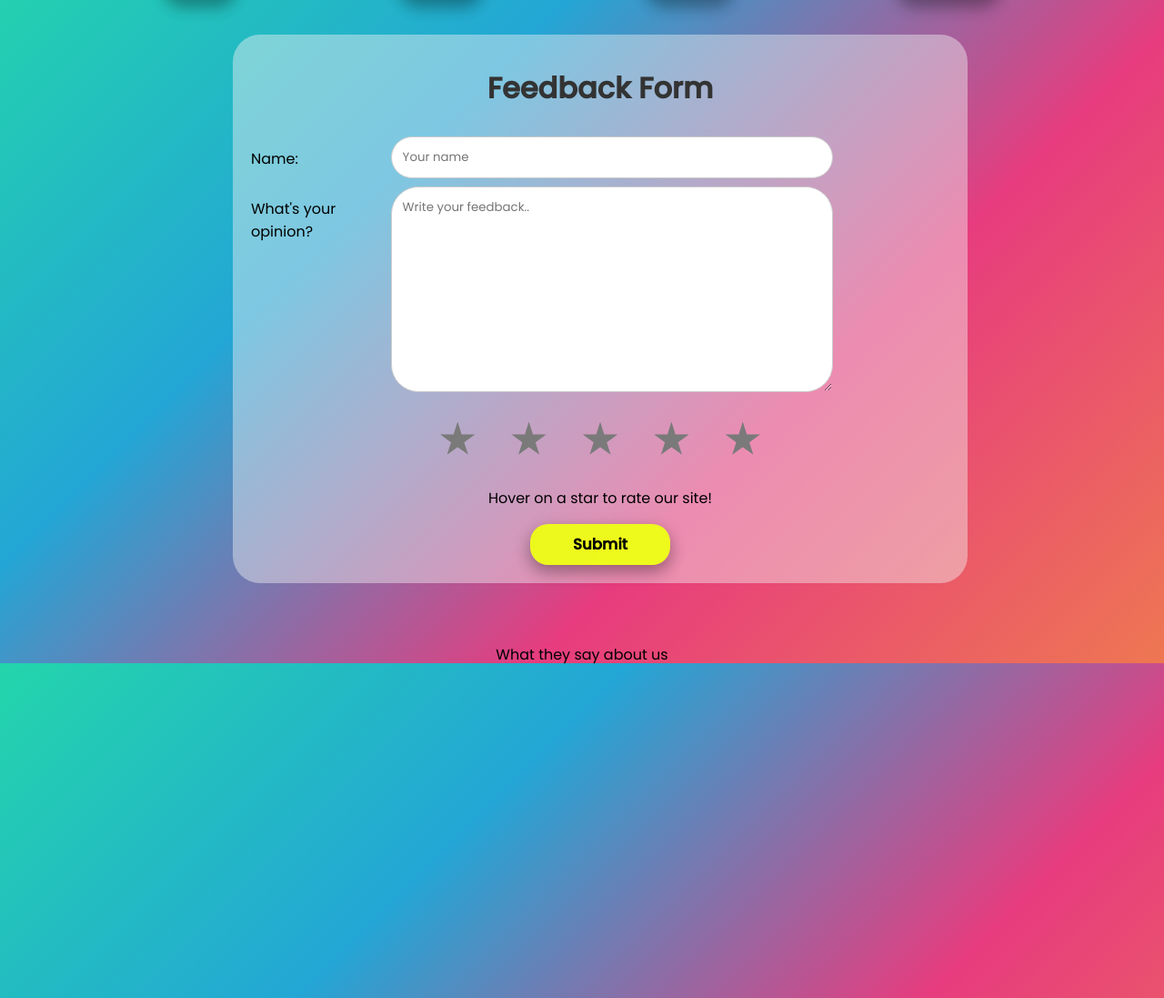
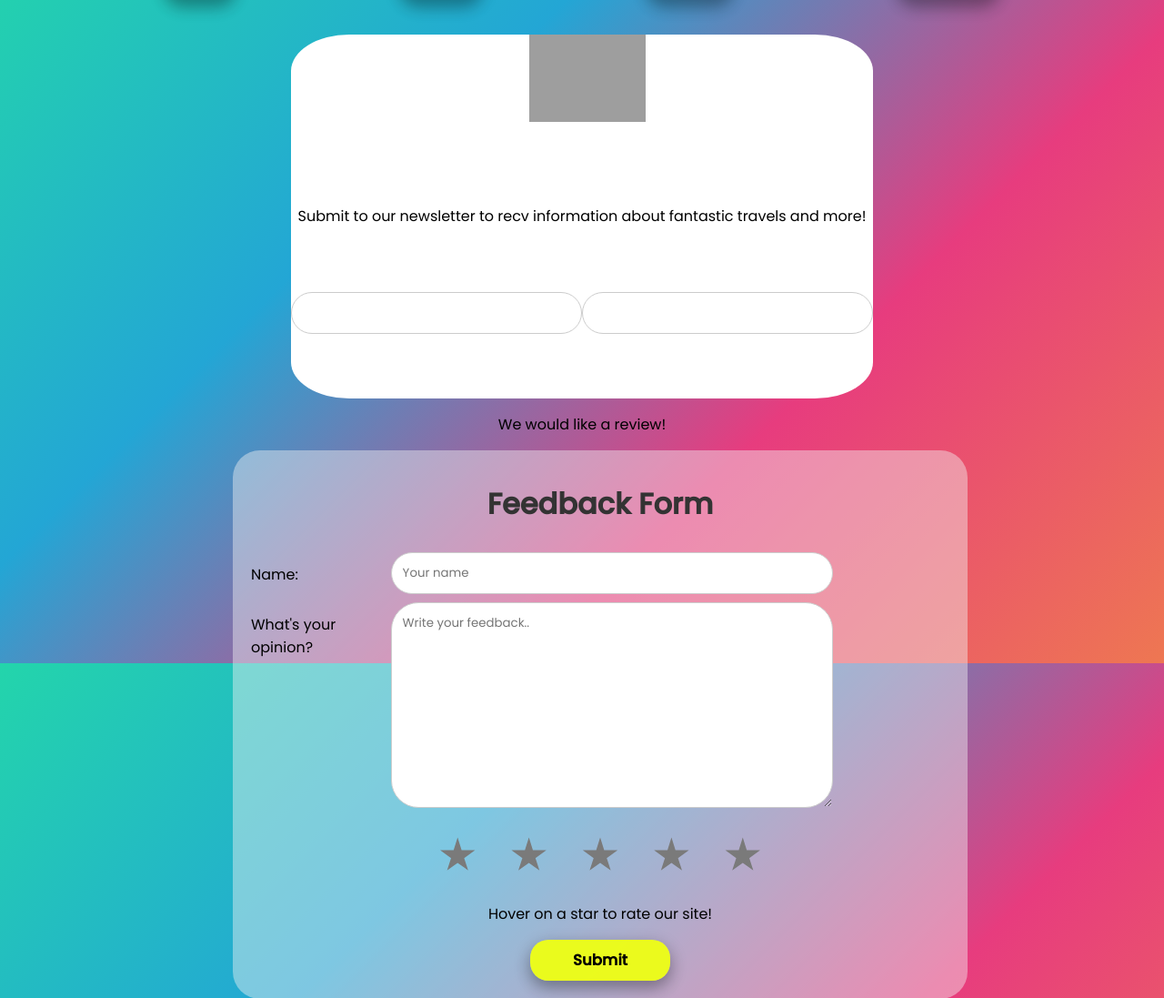
Before and after one commit to giovannicanedoli/travelhub, a Flask app: page /aboutus in a window 1280 px wide. Shown: the part 71-1168 px from the top of the page at 91% size. Run offline with Flask 3, Linux system fonts and the light colour scheme; data that the repository does not hold is empty; grey boxes are pictures that could not be loaded.

Commit message:
inizio lavori per newsletter

```diff
--- a/TODO.txt
+++ b/TODO.txt
@@ -1,5 +1,4 @@
 [x] IDEA: carosello con le migliori recensioni che scorrono (le selezioniamo noi)
-[ ] mettere un border radious nelle immagini
 [ ] togliere il bordo bianco intorno ad un'immagine (mi sa che non si può fixare)
 [ ] aggiungere un logo
 [ ] nella pagina index, quando scorri da telefono (e tablet) le foto devono essere più grandi
--- a/static/aboutus.css
+++ b/static/aboutus.css
@@ -27,25 +27,53 @@ body {
     padding: 20px;
 }
 
-/***************/
-
-/***************/
-
-
-
-
 address a:hover {
     text-decoration: none;
     color: #010f5384 ;
 }
 
-
-
 .ig-icon{
     width: 50px;
 }
 
-/*form*/
+/* newsletter */
+
+.newsletter{
+    display: flex;
+    flex-direction: column;
+    justify-content: center;
+    width: 50%;
+    height: 50%;
+    margin-left: 25%;
+    background-color: white;
+    border-radius: 10%;
+}
+
+.letterimg{
+    background-image: url(/static/images/maillogo.png);
+    background-size: contain;
+    background-repeat: no-repeat;
+    width: 20%;
+    height: 100%;
+    position: relative;
+    left: 41%;
+}
+
+.insertdata{
+    height: 100%;
+    width: 100%;
+    display: flex;
+    justify-content: center;
+    align-items: center;
+}
+
+.newslettertext{
+    text-align: center;
+}
+
+
+
+/* form */
 
 .form-header{
     text-align: center;
--- a/templates/aboutus.html
+++ b/templates/aboutus.html
@@ -30,25 +30,25 @@
         <p>Thank you, we have forwarded your feedback to our team ❤️</p>
       </div>
     {% endif %}
-    <!-- <div class="main">
-        <p>Welcome to TravelHub, your ultimate destination for exploring breathtaking tourist spots around the globe! Founded by a team of passionate travelers and tech enthusiasts, TravelHub aims to revolutionize the way you plan and experience your next adventure.
 
-            Led by Professor Marconi, and developed as part of the LTW course at Sapienza University, TravelHub embodies innovation, creativity, and a deep understanding of the modern traveler's needs.
 
-            Whether you're seeking inspiration for your next getaway or looking to curate a personalized gallery of your favorite travel memories, our platform offers a seamless and intuitive experience.
-
-            Join our vibrant community of fellow explorers, discover hidden gems, and contribute to our ever-growing collection of stunning photographs from every corner of the globe.
-
-            Embark on this journey with TravelHub, where every click brings you one step closer to your next unforgettable adventure.
-        </p>
-    </div> -->
-
-    <!-- <div class = "newsletter">
-      <div class = "emaillogo">
+    <div class = "newsletter">
+      <div class = "letterimg">
 
       </div>
-    </div> -->
+      <div class = "newslettertext">
+        Submit to our newsletter to recv information about fantastic travels and more!
+      </div>
 
+      <div class = "insertdata">
+        <input type="text">
+        <!--CON TYPE = TEXT HO DEL PADDING PER VIA DEL CODICE MESSO IN BASSO!
+        qualsiasi bottone con tipo testo ha margin left!-->
+        <input type="text">
+      </div>
+    </div>
+
+    <p>We would like a review!</p>
     <div class="form" >
 
       <div class="form-header">
@@ -122,7 +122,6 @@
           <div class = "testorecensione">
             {{ review.text }}
           </div>
-
           <div class = "stelle">
             <div id="s1"></div>
             <div id="s2"></div>
@@ -133,30 +132,6 @@
 
         </div>
         {% endfor %}
-        <!-- <div class="swiper-slide">
-
-        </div>
-        <div class="swiper-slide">
-
-        </div>
-        <div class="swiper-slide">
-
-        </div>
-        <div class="swiper-slide">
-
-        </div>
-        <div class="swiper-slide">
-
-        </div>
-        <div class="swiper-slide">
-
-        </div>
-        <div class="swiper-slide">
-
-        </div>
-        <div class="swiper-slide">
-
-        </div> -->
       </div>
       <div class="swiper-pagination"></div>
     </div>
```
